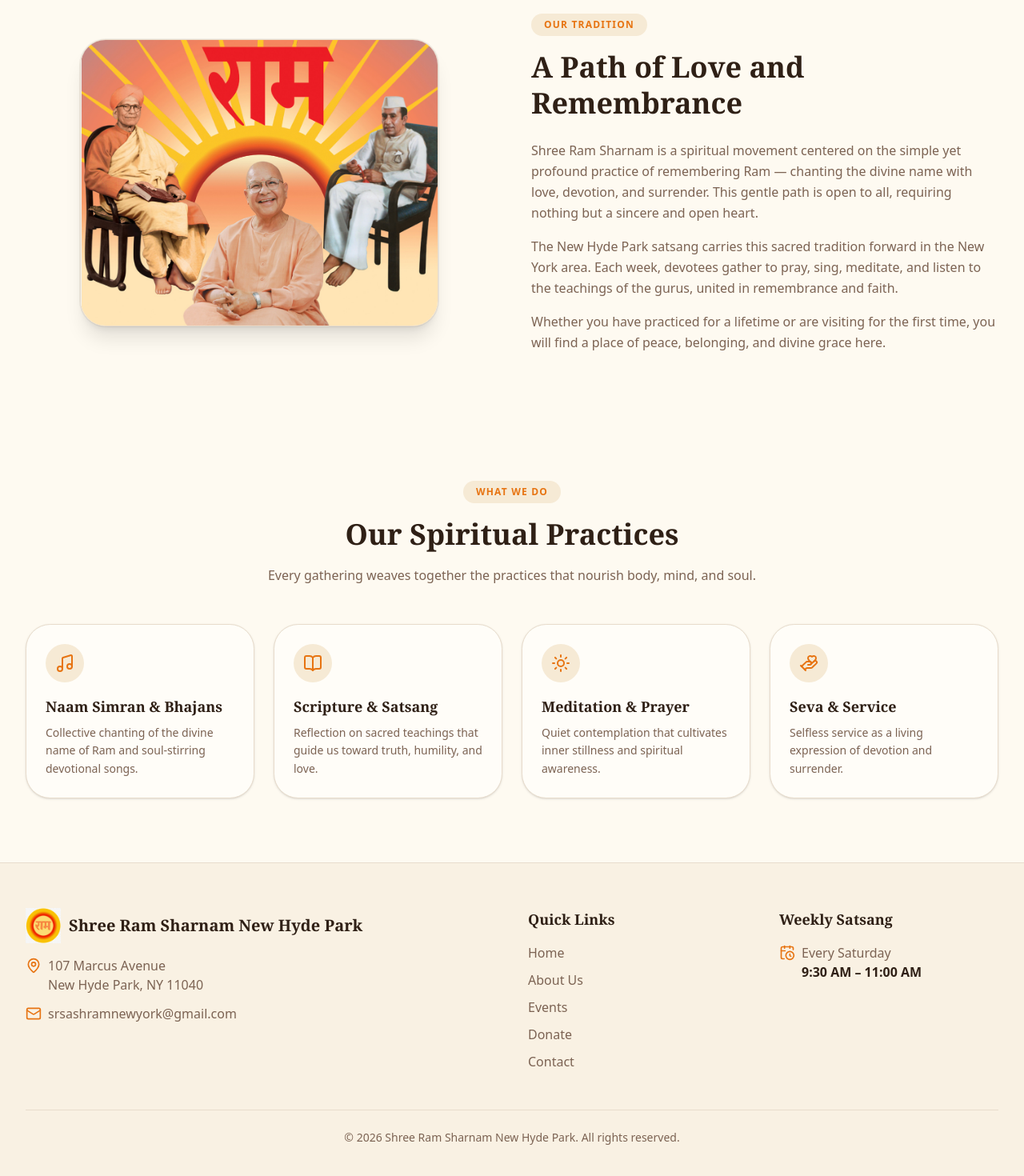
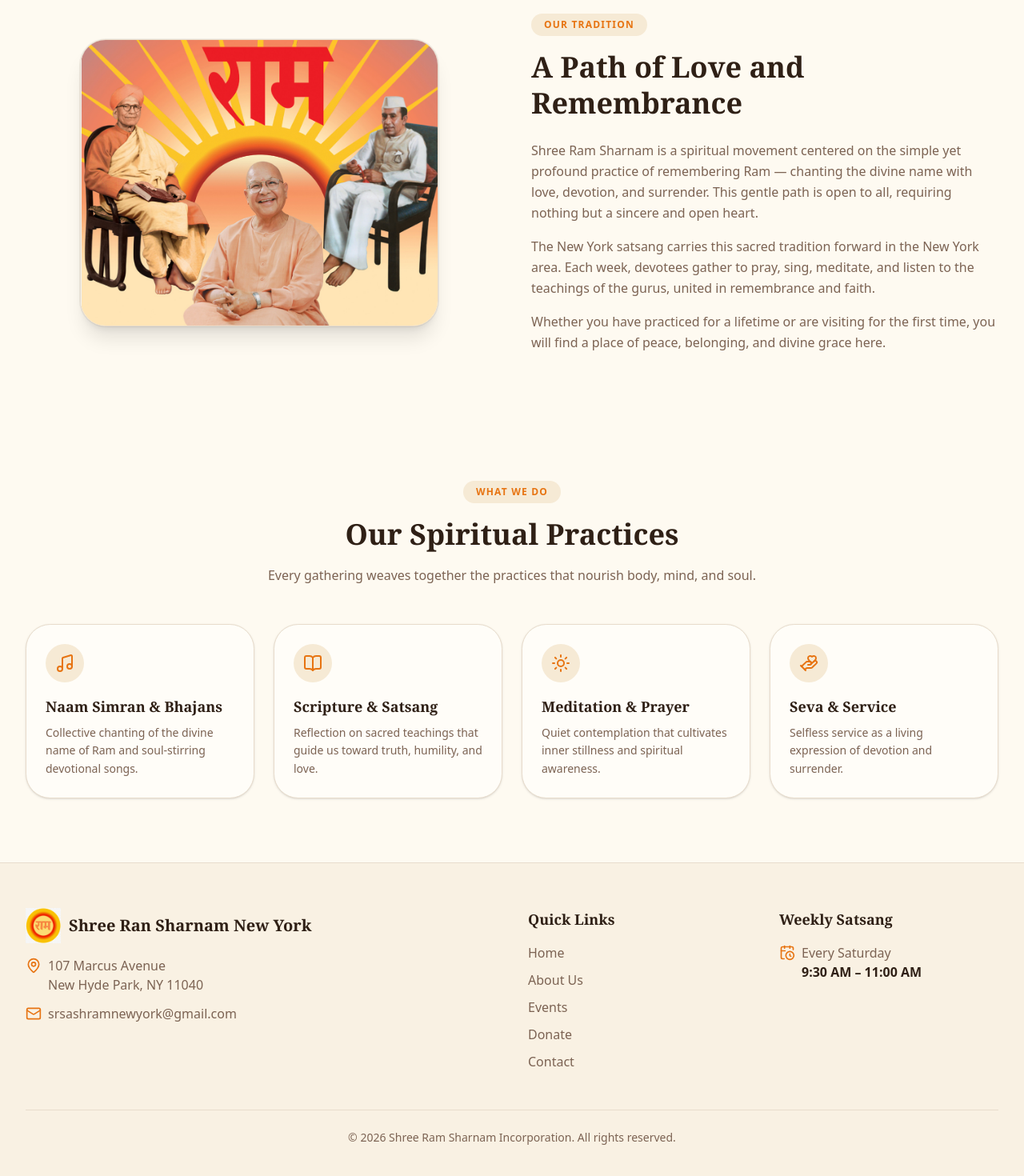
Before and after one commit to Abir123yaya/shree-ram-sharnam, a Next.js app: page /about in a window 1280 px wide. Shown: the part 478-1948 px from the top of the page at 80% size. Built offline with nearby package versions, Linux system fonts and the light colour scheme.

Commit message:
Update organization and copyright names

```diff
--- a/app/about/page.tsx
+++ b/app/about/page.tsx
@@ -7,7 +7,7 @@ import { SectionHeading } from "@/components/section-heading"
 export const metadata: Metadata = {
   title: "About Us",
   description:
-    "Learn about Shree Ram Sharnam New Hyde Park — our devotion to Ram, our spiritual tradition, and the satsang we gather for together.",
+    "Learn about Shree Ran Sharnam New York — our devotion to Ram, our spiritual tradition, and the satsang we gather for together.",
 }
 
 const practices = [
@@ -39,7 +39,7 @@ export default function AboutPage() {
       <PageHeader
         eyebrow="About Us"
         title="Rooted in Devotion to Ram"
-        description="Shree Ram Sharnam New Hyde Park is a spiritual sanctuary dedicated to the loving remembrance of Ram and the timeless teachings of our revered gurus."
+        description="Shree Ran Sharnam New York is a spiritual sanctuary dedicated to the loving remembrance of Ram and the timeless teachings of our revered gurus."
       />
 
       {/* Story */}
@@ -75,7 +75,7 @@ export default function AboutPage() {
                 to all, requiring nothing but a sincere and open heart.
               </p>
               <p>
-                The New Hyde Park satsang carries this sacred tradition forward
+                The New York satsang carries this sacred tradition forward
                 in the New York area. Each week, devotees gather to pray,
                 sing, meditate, and listen to the teachings of the gurus,
                 united in remembrance and faith.
--- a/app/contact/page.tsx
+++ b/app/contact/page.tsx
@@ -7,7 +7,7 @@ import { siteConfig } from "@/lib/site-config"
 export const metadata: Metadata = {
   title: "Contact",
   description:
-    "Get in touch with Shree Ram Sharnam New Hyde Park. Find our address, phone numbers, email, and satsang schedule.",
+    "Get in touch with Shree Ran Sharnam New York. Find our address, phone numbers, email, and satsang schedule.",
 }
 
 export default function ContactPage() {
@@ -104,7 +104,7 @@ export default function ContactPage() {
             {/* Map */}
             <div className="mt-8 overflow-hidden rounded-2xl border border-border shadow-sm">
               <iframe
-                title="Map showing Shree Ram Sharnam New Hyde Park location"
+                title="Map showing Shree Ran Sharnam New York location"
                 src={siteConfig.maps.embed}
                 width="100%"
                 height="300"
--- a/app/donate/page.tsx
+++ b/app/donate/page.tsx
@@ -7,7 +7,7 @@ import { siteConfig } from "@/lib/site-config"
 export const metadata: Metadata = {
   title: "Donate",
   description:
-    "Support Shree Ram Sharnam New Hyde Park. Your generous seva helps sustain our satsang, spiritual programs, and ashram.",
+    "Support Shree Ran Sharnam New York. Your generous seva helps sustain our satsang, spiritual programs, and ashram.",
 }
 
 const impact = [
@@ -49,7 +49,7 @@ export default function DonatePage() {
           </h2>
           <p className="mx-auto mt-4 max-w-2xl leading-relaxed text-muted-foreground">
             We are raising funds through GoFundMe to support the ongoing activities and upkeep of
-            Shree Ram Sharnam New Hyde Park. Every contribution, big or small, is deeply appreciated
+            Shree Ran Sharnam New York. Every contribution, big or small, is deeply appreciated
             and used with care.
           </p>
 
--- a/app/events/page.tsx
+++ b/app/events/page.tsx
@@ -6,7 +6,7 @@ import { satsangCalendar2026, weeklyEvent, siteConfig } from "@/lib/site-config"
 export const metadata: Metadata = {
   title: "Events",
   description:
-    "Join weekly Saturday satsang, special events, and Purnima Jaap at Shree Ram Sharnam New Hyde Park in 2026.",
+    "Join weekly Saturday satsang, special events, and Purnima Jaap at Shree Ran Sharnam New York in 2026.",
 }
 
 export default function EventsPage() {
--- a/components/footer.tsx
+++ b/components/footer.tsx
@@ -72,7 +72,7 @@ export function Footer() {
 
         <div className="mt-12 border-t border-border pt-6 text-center text-sm text-muted-foreground">
           <p>
-            &copy; {new Date().getFullYear()} {siteConfig.name}. All rights reserved.
+            &copy; {new Date().getFullYear()} Shree Ram Sharnam Incorporation. All rights reserved.
           </p>
         </div>
       </div>
--- a/components/home/hero.tsx
+++ b/components/home/hero.tsx
@@ -23,7 +23,7 @@ export function Hero() {
           </span>
           <h1 className="mt-6 text-balance font-serif text-4xl font-bold leading-[1.05] text-foreground sm:text-5xl lg:text-6xl">
             Shree Ram Sharnam
-            <span className="block text-primary">New Hyde Park</span>
+            <span className="block text-primary">New York</span>
           </h1>
           <p className="mx-auto mt-6 max-w-xl text-pretty text-lg leading-relaxed text-muted-foreground lg:mx-0">
             A sacred place for prayer, devotion, and satsang. Come chant the
--- a/components/home/welcome.tsx
+++ b/components/home/welcome.tsx
@@ -26,7 +26,7 @@ export function Welcome() {
         <SectionHeading
           eyebrow="Welcome"
           title="A Sacred Space to Come Home To"
-          description="Shree Ram Sharnam New Hyde Park carries forward a timeless tradition of devotion to Ram. Whether you are a lifelong devotee or simply seeking peace, our doors are open to you."
+          description="Shree Ran Sharnam New York carries forward a timeless tradition of devotion to Ram. Whether you are a lifelong devotee or simply seeking peace, our doors are open to you."
         />
 
         <div className="mt-12 grid gap-6 md:grid-cols-3">
--- a/lib/site-config.ts
+++ b/lib/site-config.ts
@@ -4,11 +4,11 @@
 // -----------------------------------------------------------------------------
 
 export const siteConfig = {
-  name: "Shree Ram Sharnam New Hyde Park",
+  name: "Shree Ran Sharnam New York",
   shortName: "Shree Ram Sharnam",
   tagline: "Prayer • Devotion • Satsang",
   description:
-    "Shree Ram Sharnam New Hyde Park — a place for prayer, devotion, satsang, and spiritual growth. Join us every Saturday from 9:30 AM to 11:00 AM.",
+    "Shree Ran Sharnam New York — a place for prayer, devotion, satsang, and spiritual growth. Join us every Saturday from 9:30 AM to 11:00 AM.",
 
   address: {
     line1: "107 Marcus Avenue",
```
